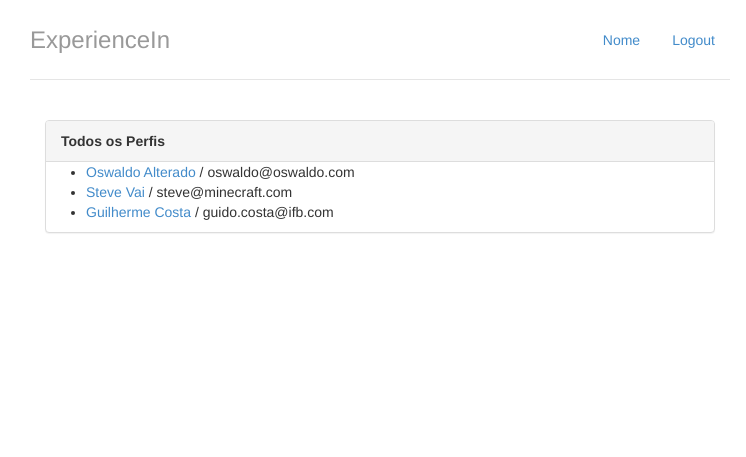
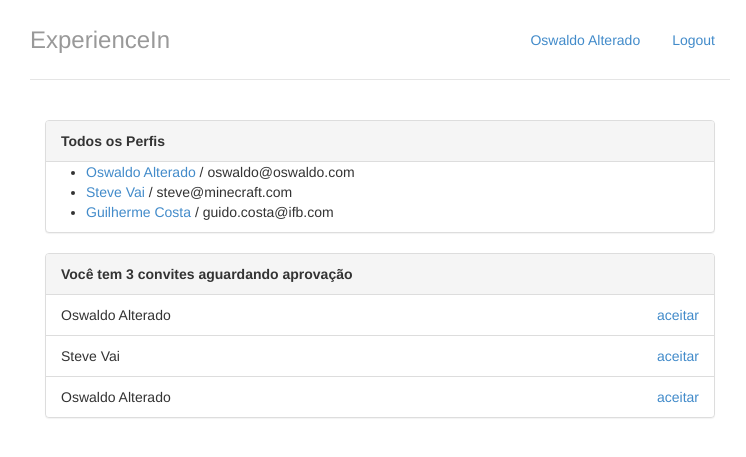
Before and after one commit to GuilhermeCostaDF/pi2_experiencein, a Django app: page / in a window 1280 px wide. Shown: the top 457 px of the page, without its empty margins (260-1006 px from the left). Run offline with Django 3.2, Linux system fonts and the light colour scheme; data comes from the database, SQL or seed files in the repository; both versions use the stored data as it was after the commit.

Commit message:
Exibindo convites recebidos

```diff
--- a/experiencein/perfis/templates/base.html
+++ b/experiencein/perfis/templates/base.html
@@ -14,7 +14,7 @@
     <div class="container">
       <div class="header">
         <ul class="nav nav-pills pull-right">
-          <li class=""><a href="{% url 'index' %}">Nome</a></li>
+          <li class=""><a href="{% url 'index' %}">{{perfil_logado.nome}}</a></li>
           <li class=""><a href="/logout/">Logout</a></li>
         </ul>
         <h3 class="text-muted">ExperienceIn</h3>
--- a/experiencein/perfis/templates/index.html
+++ b/experiencein/perfis/templates/index.html
@@ -3,7 +3,6 @@
 
 {% block body %}
 <div class="col-lg-12">
-
     <div class="panel panel-default">
         <div class="panel-heading">
             <strong>Todos os Perfis</strong>
@@ -20,5 +19,27 @@
           <p>Nenhum Perfil encontrado</p>
         {% endif %}
     </div>
+
+    <div class="panel panel-default">
+        {% with total_de_convites=perfil_logado.convites_recebidos.count %}
+          {% if total_de_convites %}
+              <div class="panel-heading">
+                  <strong>Você tem {{ total_de_convites }} convite{{ total_de_convites|pluralize }} aguardando aprovação</strong>
+              </div>
+              <ul class="list-group">
+                  {% for convite in perfil_logado.convites_recebidos.all %}
+                      <li class="list-group-item">
+                              {{ convite.solicitante.nome }}
+                              <a href="#" class="pull-right">aceitar</a>
+                      </li>
+                  {% endfor %}
+              </ul>
+          {% else %}
+              <div class="panel-body">
+                  <p>Nenhum convite recebido :(</p>
+              </div>
+          {% endif %}
+        {% endwith %}
+    </div>
 </div>
 {% endblock %}
--- a/experiencein/perfis/views.py
+++ b/experiencein/perfis/views.py
@@ -3,14 +3,13 @@ from django.http import HttpResponse
 from perfis.models import Perfil
 from django.shortcuts import redirect
 
-
 # Create your views here.
 def index(request):
-    return render(request, 'index.html', { 'perfis' : Perfil.objects.all()})
+    return render(request, 'index.html', {'perfis' : Perfil.objects.all(), 'perfil_logado' : get_perfil_logado(request)})
 
 def exibir(request, perfil_id):
-    perfil = Perfil.objects.get(id=perfil_id)
-    return render(request, 'perfil.html', {'perfil' : perfil})
+    # código comentado
+    return render(request, 'perfil.html', {'perfil' : perfil, 'perfil_logado' : get_perfil_logado(request)})
 
 def convidar(request, perfil_id):
 
```
Also changed, not shown: experiencein/db.sqlite3. Lines whose indentation alone changed are shown as unchanged.
